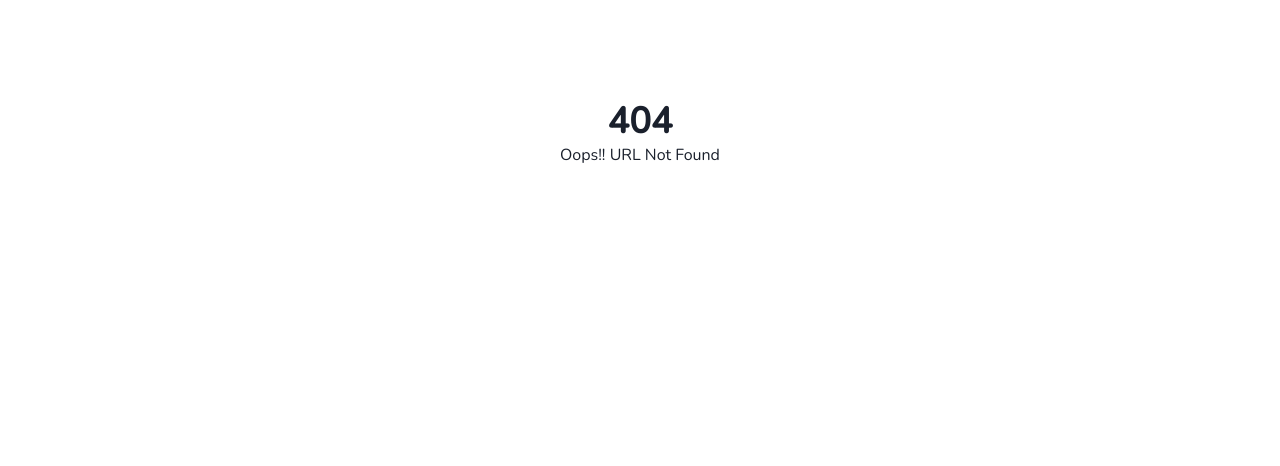
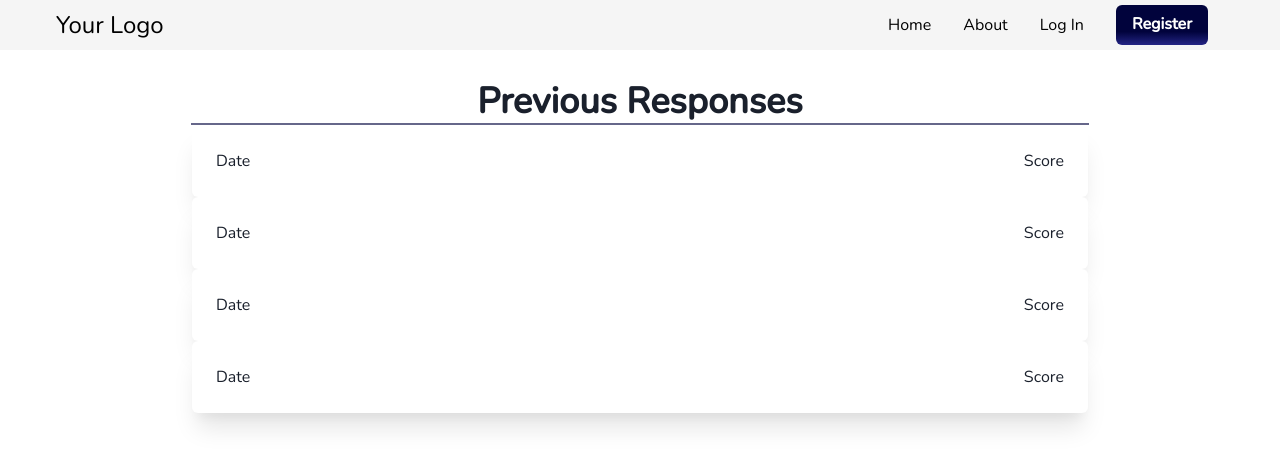
Before and after one commit to RDSandakelum/SECRA-Web-App, a React (Vite) app: page /prev-results in a window 1280 px wide. Before the commit this address had no page. Shown: the top 466 px of the page. Built offline with nearby package versions, Linux system fonts and the light colour scheme; no server answers.

Commit message:
Started Prev Resposes page

```diff
--- a/src/App.jsx
+++ b/src/App.jsx
@@ -6,6 +6,7 @@ import HomePage from "./Components/HomePage";
 import QuestionsPage from "./Components/QuestionsPage";
 import ResultPage from "./Components/ResultPage";
 import NotFound from "./Components/NotFound";
+import PrevResponsesPage from "./Components/PrevResponsesPage";
 
 function App() {
   return (
@@ -14,6 +15,7 @@ function App() {
       <Route path="/survey" element={<QuestionsPage />} />
       <Route path="/result" element={<ResultPage />} />
       <Route path="/*" element={<NotFound />} />
+      <Route path="/prev-results" element={<PrevResponsesPage />} />
     </Routes>
   );
 }
--- /dev/null
+++ b/src/Components/PrevResponses.jsx
@@ -0,0 +1,21 @@
+import React from "react";
+import { Box, Flex, Text, Center } from "@chakra-ui/react";
+export default function PrevResponses() {
+  return (
+    <Center>
+      <Box
+        _hover={{ borderBottom: "2px", cursor: "pointer" }}
+        boxShadow="xl"
+        p="6"
+        rounded="md"
+        bg="white"
+        w="70%"
+      >
+        <Flex justify="space-between">
+          <Text>Date</Text>
+          <Text>Score</Text>
+        </Flex>
+      </Box>
+    </Center>
+  );
+}
--- /dev/null
+++ b/src/Components/PrevResponsesPage.jsx
@@ -0,0 +1,23 @@
+import React from "react";
+import { Box, Heading, Center, Divider } from "@chakra-ui/react";
+import Navbarr from "./Navbarr";
+import PrevResponses from "./PrevResponses";
+export default function PrevResponsesPage() {
+  return (
+    <Box>
+      <Navbarr />
+      <Box mt="5rem">
+        <Center>
+          <Heading>Previous Responses</Heading>
+        </Center>
+        <Center>
+          <Divider borderColor="#01033C" borderWidth="1px" width="70%" />
+        </Center>
+        <PrevResponses />
+        <PrevResponses />
+        <PrevResponses />
+        <PrevResponses />
+      </Box>
+    </Box>
+  );
+}
```
